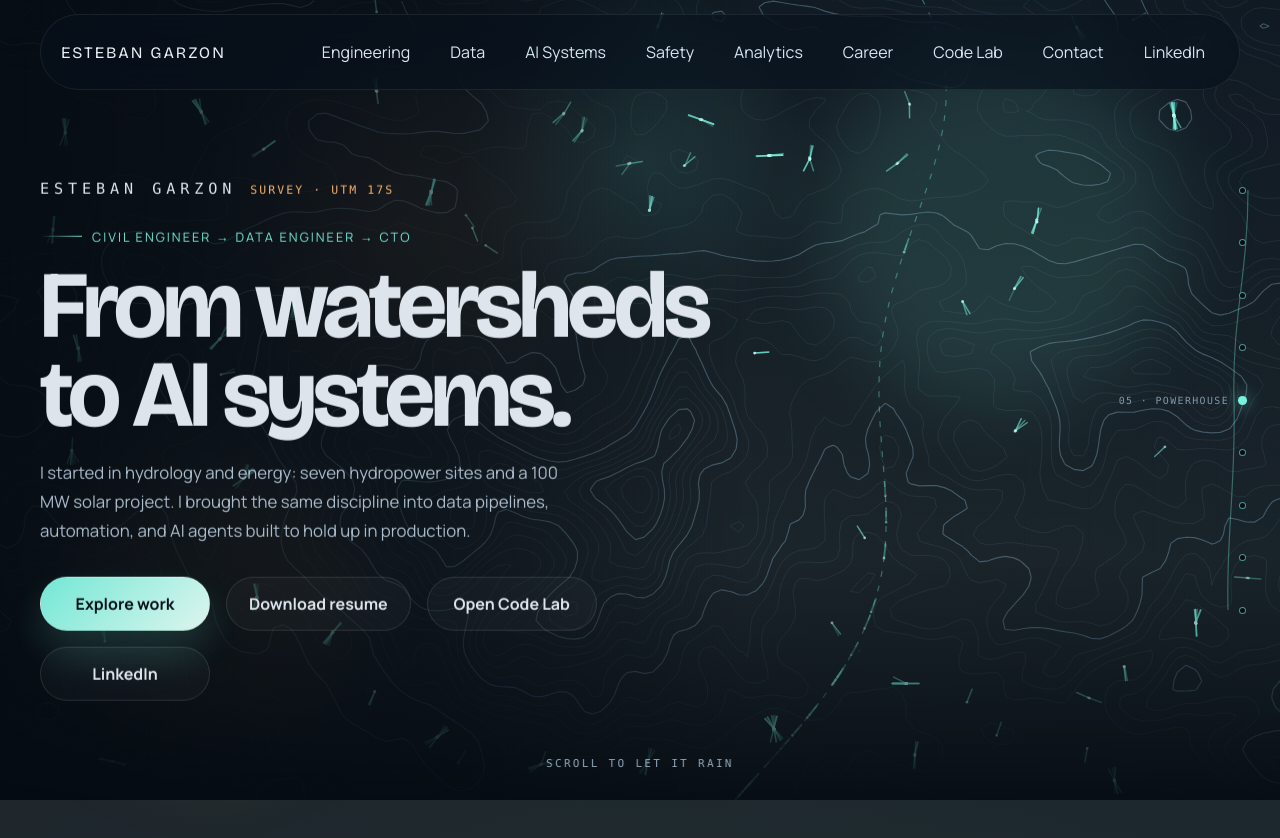
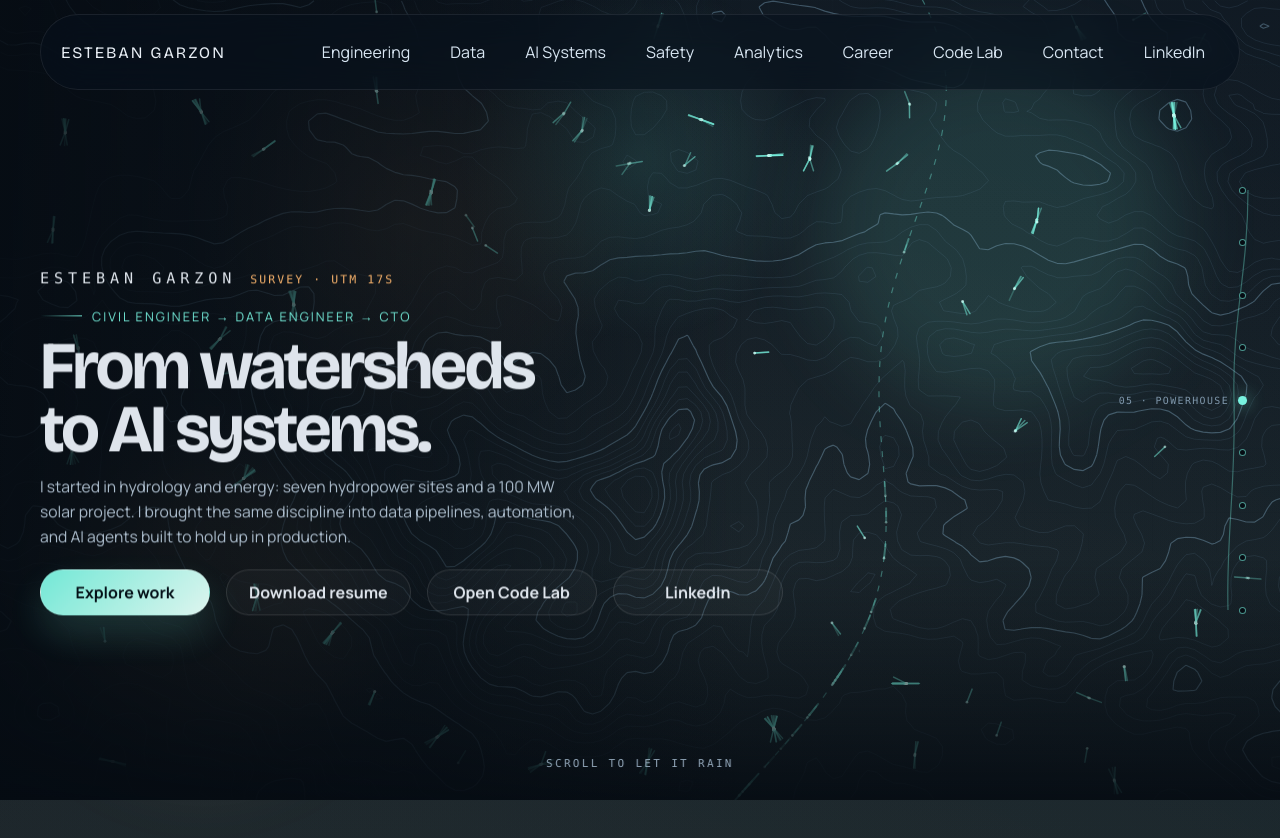
Before and after one commit to estebandre2/esteban-garzon-portfolio, a Next.js app: page / in a window 1280 px wide. Shown: the top 838 px of the page. Built offline with nearby package versions, Linux system fonts and the light colour scheme.

Commit message:
fix: keep hero copy clear of the top bar on short laptop screens

```diff
--- a/components/watershed-hero.module.css
+++ b/components/watershed-hero.module.css
@@ -314,3 +314,38 @@
   clip: rect(0 0 0 0);
   white-space: nowrap;
 }
+
+/* Short laptop screens (e.g. 1366×768 with browser chrome): keep the copy clear of the top bar and inside the viewport. */
+@media (min-width: 721px) and (max-height: 820px) {
+  .copy {
+    top: calc(50% + 44px);
+    width: min(880px, calc(100vw - 48px));
+    transform: translateY(calc(-50% - var(--p) * 110px));
+  }
+
+  .nameTag {
+    margin-bottom: 12px;
+  }
+
+  .copy h1 {
+    margin: 10px 0 12px;
+    font-size: clamp(2.4rem, min(5.4vw, 8.4vh), 4.4rem);
+  }
+
+  .lede {
+    font-size: 0.98rem;
+    line-height: 1.6;
+  }
+
+  .copy > div:last-child {
+    margin-top: 20px;
+  }
+
+  .copy > div:last-child a {
+    min-height: 46px;
+  }
+
+  .caption {
+    bottom: 12vh;
+  }
+}
```
